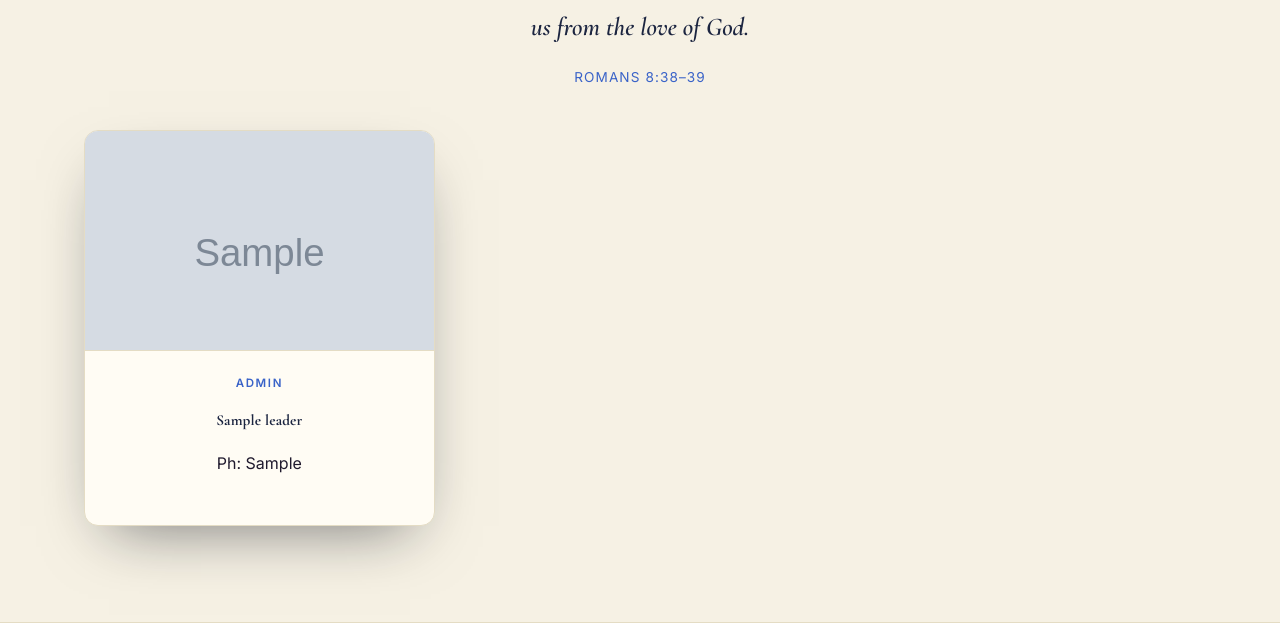
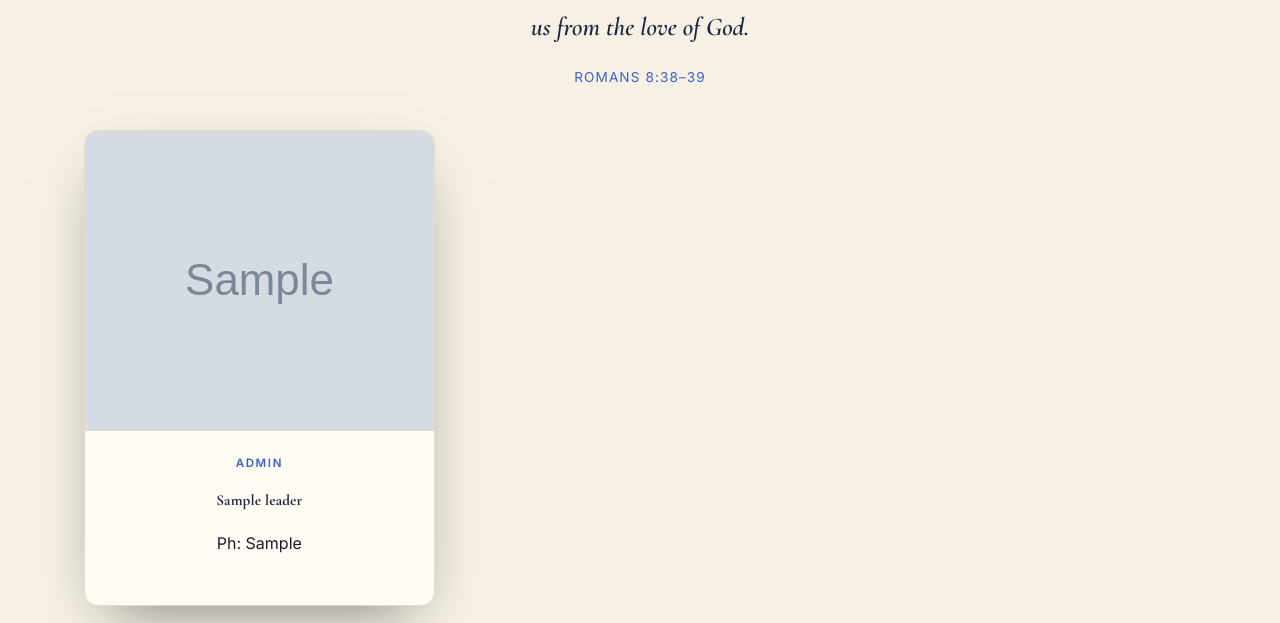
Before and after one commit to wisetechsolutions2026/csist-church, a PHP site: page / in a window 1280 px wide. Shown: the part 1646-2269 px from the top of the page. Run offline with PHP 8.4, Linux system fonts and the light colour scheme; tables that the repository leaves empty hold one stand-in row (values such as "Sample post"); grey boxes marked "Sample" are stand-in pictures; some libraries are stand-ins or nearby versions.

Commit message:
Zoom out leadership card photos by enlarging the photo frame
Taller photo frame (220px -> 300px) shows significantly more of each
photo before cropping kicks in, giving a less zoomed-in look for both
tight headshots and full-body portraits.

Co-Authored-By: Claude Sonnet 5 <noreply@anthropic.com>

```diff
--- a/assets/css/style.css
+++ b/assets/css/style.css
@@ -309,7 +309,7 @@ section.dark .section-sub { color: #b8ae90; }
 .card.leader-card { padding: 0; }
 .leader-photo-wrap {
   position: relative;
-  width: 100%; height: 220px;
+  width: 100%; height: 300px;
   display: flex; align-items: center; justify-content: center;
   background: radial-gradient(circle at 30% 25%, rgba(58,99,200,0.14), transparent 70%);
   border-bottom: 1px solid var(--border);
```
